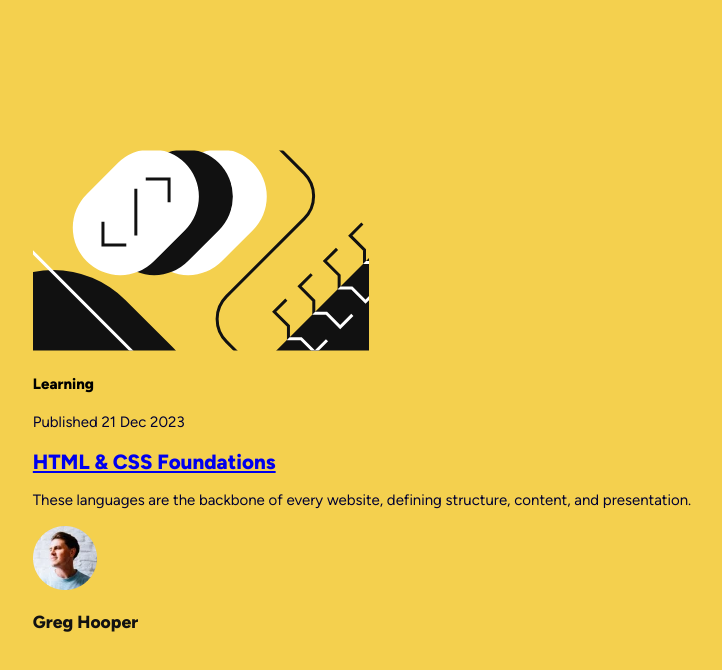
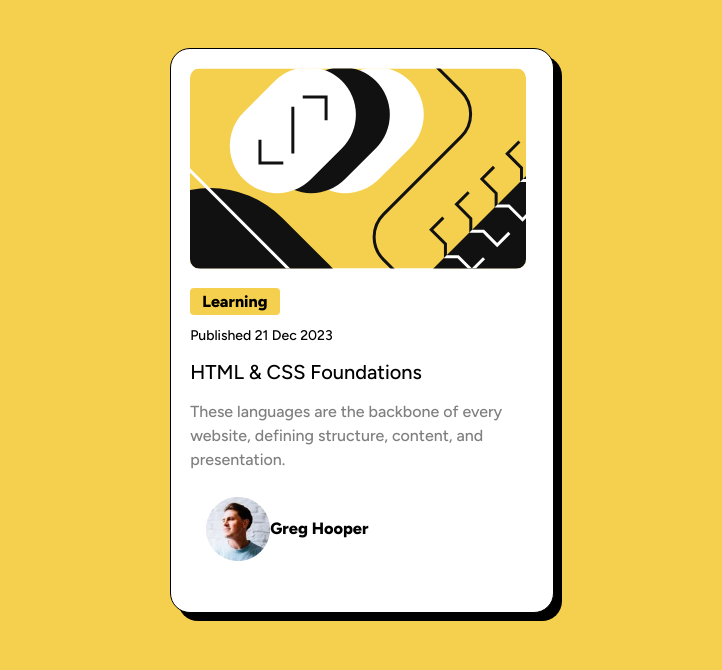
Before and after one commit to FrancesReagan/blog-preview-card-main, a plain HTML site: page index.html in a window 1280 px wide. Shown: the whole page, without its empty margins (278-1000 px from the left). Drawn offline with Linux system fonts and the light colour scheme.

Commit message:
Update styles.css

```diff
--- a/styles.css
+++ b/styles.css
@@ -1,99 +1,100 @@
-
-
-/* set the root For the var() function */
-:root {
-  --colorBackground: rgb(244,208,78);
-  --colorCard: rgb(1, 0, 0);
-  --colorParagraph: rgb(0, 0,50);
-  --colorTitles: hsl(0, 0%, 7%);
-}
-
-@font-face {
-  font-family: 'Figtree';
-  src: url('./assets/fonts/static/Figtree-ExtraBold.ttf') format('truetype');
-  font-weight: 800;
-}
-
-@font-face {
-  font-family: 'Figtree';
-  src: url('./assets/fonts/static/Figtree-SemiBold.ttf') format('truetype');
-  font-weight: 600;
-}
-
-@font-face {
-  font-family: 'Figtree';
-  src: url('./assets/fonts/Figtree-VariableFont_wght.ttf') format('truetype');
-  font-weight: normal;
+/* Reset  */
+* {
+  margin: 0;
+  padding: 0;
+  box-sizing: border-box;
+  font-family: 'Figtree', sans-serif;
 }
 
 body {
-  display: flex;
-  margin: 0;
-  padding: 0;
-  background: var(--colorBackground);
-  height: 100vh;
-  justify-content: center;
-  align-items: center;
-  font-family: "Figtree";
-  font-size: 0.9375em;
+  background-color: #F4D04E;
 }
 
-.card{
-  display:flex;
-  flex-direction:column;
-  max-width: 330px;
-  background-color: var(--colorCard);
-  border-radius: 15px;
-  border: 1px solid var(--colorParagraph)
-  box-shadow: 8px 9 px 0 0 var(--colorTitles);
+a {
+  color:#000;
+  text-decoration: none;
 }
 
-.card:hover{
-  transform: scale(0.9);
-  cursor: pointer;
+#bpv-card-container {
+  width: 384px;
+  height: 565px;
+  background-color: #fff;
+  border-radius: 20px;
+  border:1px solid black;
+  box-shadow: 8px 8px 0px 0px#000 ;
+  padding: 1.2rem;
+  margin: 3rem auto;
 }
 
-.card-content{
-  padding: 15px;
-
-   .illustration {
-  width: 100%;
-  border-radius: 10px;
-  margin-bottom: 15px;
-   }
+.bpv-card-img {
+  display: flex;
+  align-items: centerj
+  justify-content: center;
 }
 
-
-h1 {
-  background-color: var(--colorBackground)
-  padding: 5px 8px;
-  border-radius: 5px;
-  font-size: 0.75em
-  font-weight: 800;
+.bpv-card-img img {
+  border-radius: 10px;
 }
 
-h2 {
-  font-size: 1.375em;
-  font-weight: 800;
-}
-
-p {
-  color: var(--colorParagraph);
-  margin-top: 0;
-  line-height: 1.25em;
-  font-weight: normal;
+.bpr-card-text {
+  margin-top: 1.2rem;
+  margin-left 5px;
 
 }
 
-.Author {
+.background-color-yellow{
+  background-color: #F4D04E;
+  padding: 4px 12px;
+  border-radius: 4px;
+  width: 90px;
+}
+
+.datepublished {
+  font-size: 14px;
+  font-weight: 500;
+  margin-top: 0.7rem;
+  margin-bottom: 1rem;
+}
+
+.bpr-post-title {
+  font-size: 20px;
+  font-weight: 500;
+  marign-top: 0.7rem;
+  margin-bottom: 1rem;
+  transition: color 0.2 ease-in;
+}
+
+.bpr-post-title:hover {
+  color: #F4D04E;
+}
+
+.bpr-text {
+  color: #7f7f7f;
+  font-size: 16px;
+  font-weight: 500;
+  line-height: 1.5;
+  margin-bottom: 1.5rem;
+
+}
+
+.avatar-author-container {
+  display: flex;
   align-items: center;
-  img {
-    height: 2.1875em;
+}
+
+.avatar-author-container {
+margin-left: 1rem;
+font-size: 14px;
+font-weight: 800;
+}
+
+@media screen and (max-width: 500px) {
+  #bpv-card-container {
+    width: 86%;
+    margin: 1.6rem auto
+  }
+
+  .bpv-card-img img {
+    width: 100%;
   }
 }
-
-h3 {
-  color: var(--colorTitles);
-  font-size: 0.8125em
-  margin-left: 5px
-}
```
